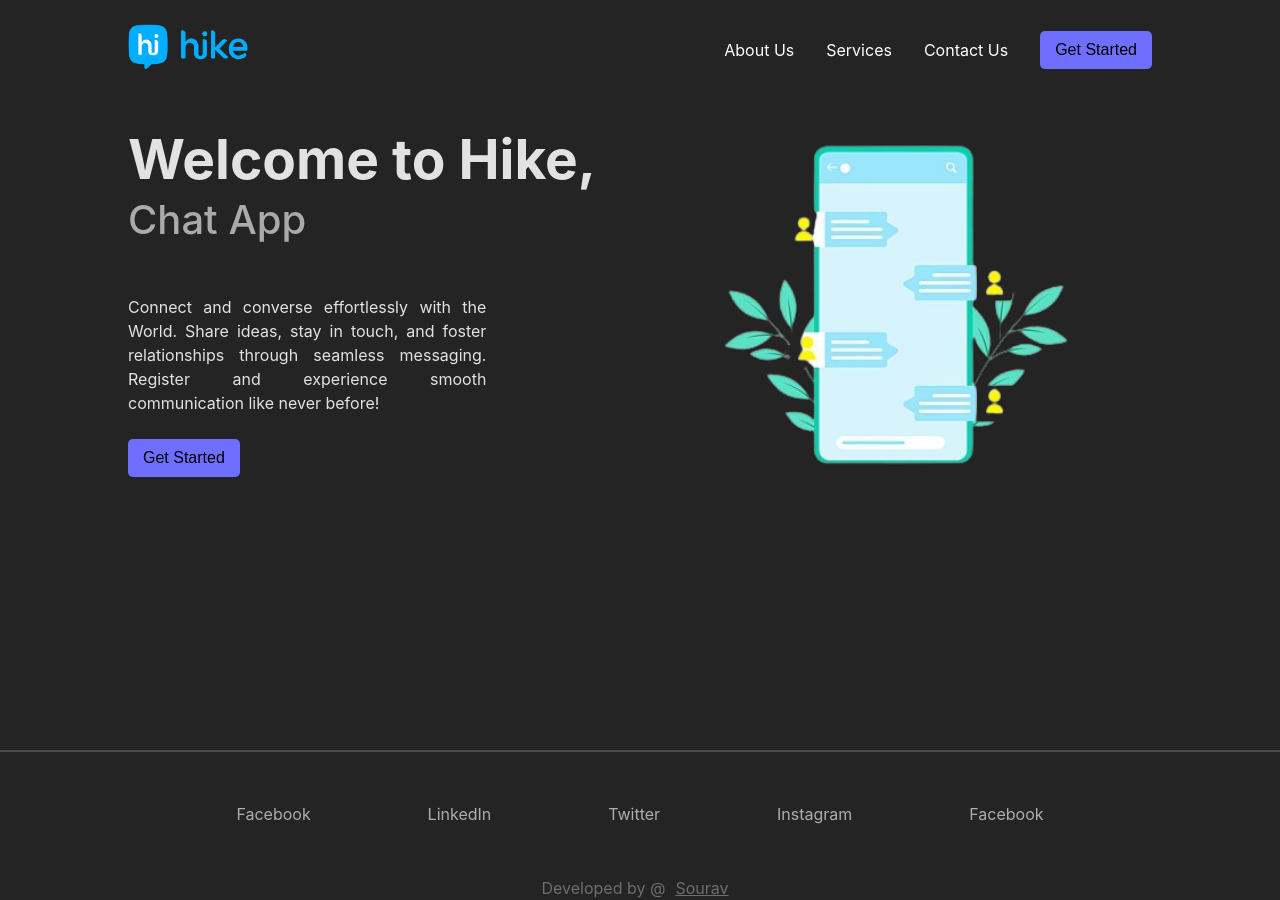
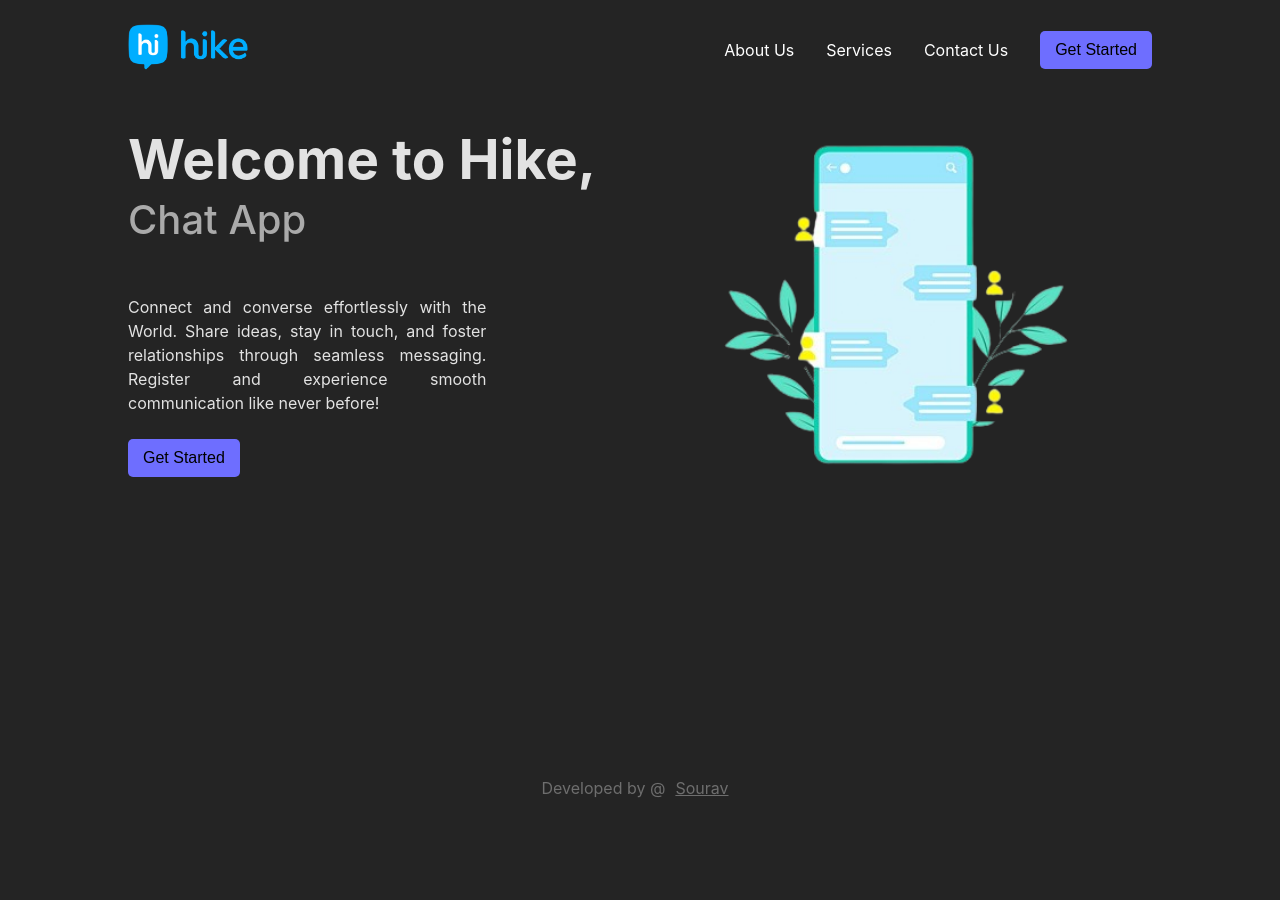
Before and after one commit to souravcodes1080/Talk-Mixer, a React (Vite) app in the folder frontend/: page / in a window 1280 px wide. After the commit the page ends 800 px from the top, so only its background shows below. Built offline with nearby package versions, Linux system fonts and the light colour scheme.

Commit message:
footer fixed

```diff
--- a/frontend/src/components/Footer.jsx
+++ b/frontend/src/components/Footer.jsx
@@ -4,13 +4,13 @@ function Footer() {
   return (
 
     <div className='container footer'>
-        <div className="tabs">
-            <a href="" target='_blank'>Facebook</a>
-            <a href="" target='_blank'>LinkedIn</a>
-            <a href="" target='_blank'>Twitter</a>
-            <a href="" target='_blank'>Instagram</a>
-            <a href="" target='_blank'>Facebook</a>
-        </div>
+        {/* <div className="tabs">
+            <a href="https://www.facebook.com/profile.php?id=100047339140823" target='_blank'>Facebook</a>
+            <a href="https://www.linkedin.com/in/sourav-chowdhury-892ba3229/" target='_blank'>LinkedIn</a>
+            <a href="https://twitter.com/SourCream9934" target='_blank'>Twitter</a>
+            <a href="https://www.instagram.com/_souravjustchill/" target='_blank'>Instagram</a>
+            <a href="https://github.com/souravcodes1080" target='_blank'>Github</a>
+        </div> */}
         <p>Developed by @<a href="https://sourav-c-portfolio.netlify.app" target='_blank'>Sourav</a></p>
     </div>
   )
--- a/frontend/src/pages/Homepage.jsx
+++ b/frontend/src/pages/Homepage.jsx
@@ -9,9 +9,8 @@ function Homepage() {
     <div className="container-wrapper">
       <Header />
       <Hero />
-      <br /><br />
-      <br /><br /><br /><br /><br /><br /><br /><br />
-      <hr />
+
+
       <Footer />
     </div>
   );
--- a/frontend/src/styles/hero.css
+++ b/frontend/src/styles/hero.css
@@ -61,8 +61,10 @@ hr{
     border: 1px solid rgba(255, 255, 255, 0.185);
 }
 .footer p{
-    display: flex;
-    justify-content: center;
+    position: absolute;
+    bottom: 0;
+    transform: translateX(-50%);
+    left: 50%;
     color: rgb(110, 110, 110) !important;
 }
 .footer p a{
```
